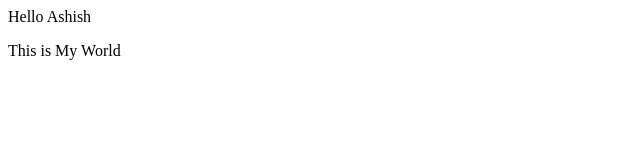
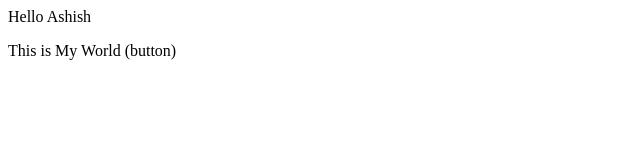
Before and after one commit to creatorashish/local-repo, a plain HTML site: page index.html in a window 1280 px wide. Shown: the full height of the page, 0-640 px from the left. Drawn offline with Linux system fonts and the light colour scheme.

```diff
--- a/index.html
+++ b/index.html
@@ -1,2 +1,2 @@
 <p>Hello Ashish</p>
-<p>This is My World</p>
+<p>This is My World (button)</p>
```
